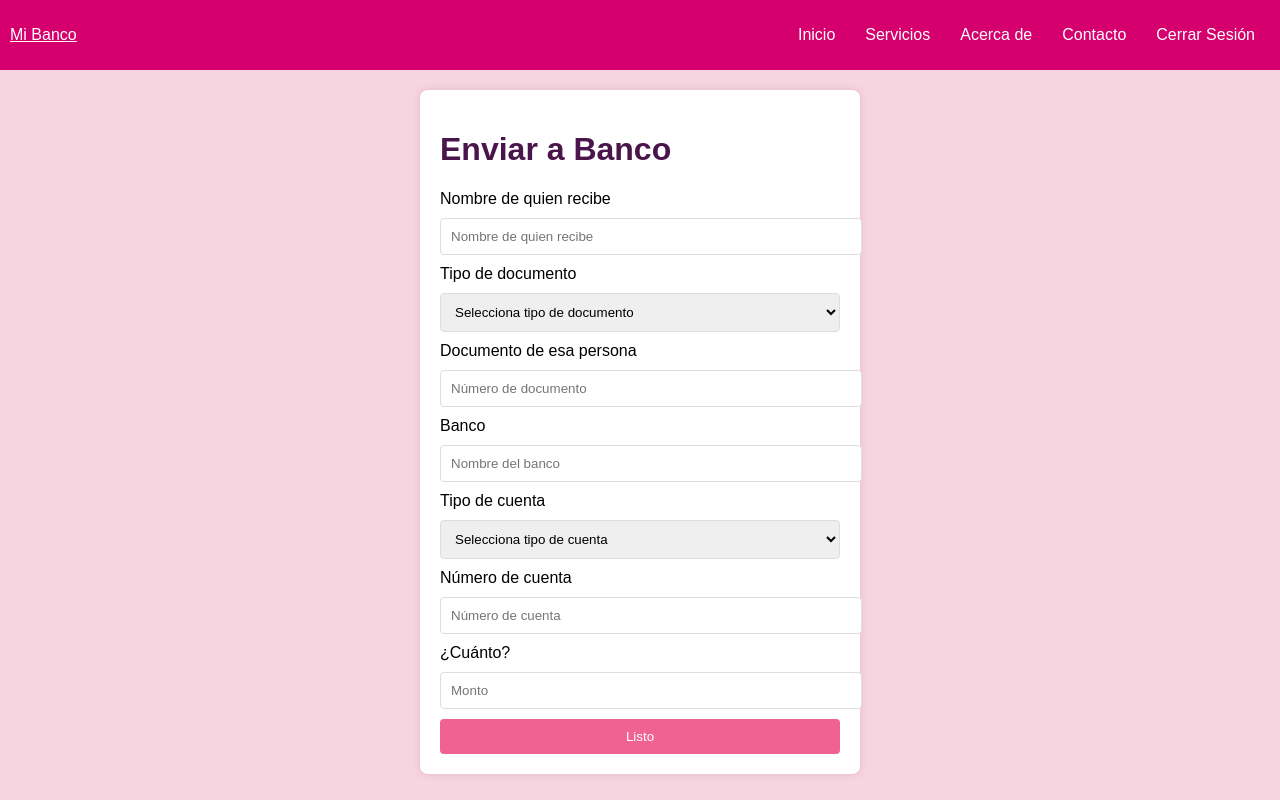
After one commit to omarckg/DigitalWalletProject, a Flask app: page /envio_banco in a window 1280 px wide. The commit adds this page. Run offline with Flask 3, Linux system fonts and the light colour scheme.

Commit message:
ultimos avances

```diff
--- a/app.py
+++ b/app.py
@@ -1,7 +1,8 @@
-from flask import Flask, render_template, request, redirect, url_for, session, jsonify
+from flask import Flask, render_template, request, redirect, url_for, session, jsonify, flash
 import bcrypt
 import os
 import mysql.connector
+from mysql.connector import Error
 
 app = Flask(__name__)
 
@@ -74,8 +75,113 @@ def login():
 @app.route('/dashboard')
 def dashboard():
 
+
     return render_template('index.html')
 
+@app.route('/envio_necli', methods=['GET', 'POST'])
+def envio_necli():
+    if request.method == 'POST':
+        telefono = request.form['telefono']
+        monto = request.form['monto']
+        mensaje = request.form['mensaje']
+
+        try:
+            # Conectar a la base de datos
+            conn = mysql.connector.connect(**db_config)
+            cursor = conn.cursor()
+
+            # Insertar en la tabla necli
+            cursor.execute("INSERT INTO necli (telefono, monto, mensaje) VALUES (%s, %s, %s)", (telefono, monto, mensaje))
+            conn.commit()
+
+            # Obtener el id del nuevo registro en necli
+            id_necli = cursor.lastrowid
+
+            # Guardar el id_necli en la sesión
+            session['id_necli'] = id_necli
+
+            flash('Envío registrado exitosamente', 'success')
+        except Error as e:
+            flash(f'Error al guardar los datos: {e}', 'danger')
+        finally:
+            if conn.is_connected():
+                cursor.close()
+                conn.close()
+
+        # Redirigir a la página principal después de registrar el envío
+        return redirect(url_for('dashboard'))  # Cambia 'home' por la función que maneja la página principal
+
+    return render_template('envio_necli.html')
+
+@app.route('/envio_banco', methods=['GET', 'POST'])
+def envio_banco():
+    if request.method == 'POST':
+        nombre_recibe = request.form['nombre_recibe']
+        tipo_documento = request.form['tipo_documento']
+        documento = request.form['documento']
+        banco = request.form['banco']
+        tipo_cuenta = request.form['tipo_cuenta']
+        numero_cuenta = request.form['numero_cuenta']
+        monto = request.form['monto']
+
+        try:
+            # Conectar a la base de datos
+            conn = mysql.connector.connect(**db_config)
+            cursor = conn.cursor()
+
+            # Insertar en la tabla correspondiente
+            cursor.execute("""
+                INSERT INTO envios_banco (nombre_recibe, tipo_documento, documento, banco, tipo_cuenta, numero_cuenta, monto)
+                VALUES (%s, %s, %s, %s, %s, %s, %s)
+            """, (nombre_recibe, tipo_documento, documento, banco, tipo_cuenta, numero_cuenta, monto))
+            conn.commit()
+
+            # Guardar el id_banco en la sesión
+            session['id_banco'] = cursor.lastrowid
+
+            flash('Envío a banco registrado exitosamente', 'success')
+        except Error as e:
+            flash(f'Error al guardar los datos: {e}', 'danger')
+        finally:
+            if conn.is_connected():
+                cursor.close()
+                conn.close()
+
+        return render_template('envio_banco.html')
+
+    return render_template('envio_banco.html')
+
+@app.route('/movimiento_finalizado')
+def movimiento_finalizado():
+    id_necli = session.get('id_necli')
+    id_banco = session.get('id_banco')
+
+    if id_necli and id_banco:
+        try:
+            # Conectar a la base de datos
+            conn = mysql.connector.connect(**db_config)
+            cursor = conn.cursor()
+
+            # Insertar en la tabla movimientos
+            cursor.execute("INSERT INTO movimientos (id_necli, id_banco) VALUES (%s, %s)", (id_necli, id_banco))
+            conn.commit()
+
+            flash('Movimiento registrado exitosamente', 'success')
+        except Error as e:
+            flash(f'Error al registrar el movimiento: {e}', 'danger')
+        finally:
+            if conn.is_connected():
+                cursor.close()
+                conn.close()
+
+        # Limpiar la sesión
+        session.pop('id_necli', None)
+        session.pop('id_banco', None)
+
+        return redirect(url_for('dashboard'))  # Redirigir a donde desees después de registrar
+    else:
+        flash('No se pudo registrar el movimiento', 'danger')
+        return redirect(url_for('dashboard'))
 
 @app.route('/recarga')
 def recarga():
@@ -93,7 +199,7 @@ def register():
         cedula = request.form['cedula']
         tipo_documento = request.form['tipo_documento']
         contraseña = request.form['contraseña']
-        tipo_cuenta = request.form['tipo_cuenta']  # Obtener el tipo de cuenta del formulario
+         # Obtener el tipo de cuenta del formulario
 
         # Encriptar la contraseña
         hashed_password = bcrypt.hashpw(contraseña.encode('utf-8'), bcrypt.gensalt())
@@ -103,22 +209,14 @@ def register():
         cursor = conn.cursor()
 
         # Insertar datos en la tabla cuenta
-        query_cuenta = """
-        INSERT INTO cuenta (saldo, tipo_cuenta)
-        VALUES (0, %s)  # Asignar saldo inicial de 0
-        """
-        cursor.execute(query_cuenta, (tipo_cuenta,))
-        conn.commit()
 
-        # Obtener el id de la cuenta recién creada
-        id_cuenta = cursor.lastrowid
 
         # Insertar datos en la tabla clientes
         query_cliente = """
-        INSERT INTO clientes (nombre, telefono, cedula, tipo_documento, contraseña, id_cuenta)
-        VALUES (%s, %s, %s, %s, %s, %s)
+        INSERT INTO clientes (nombre, telefono, cedula, tipo_documento, contraseña)
+        VALUES (%s, %s, %s, %s, %s)
         """
-        cursor.execute(query_cliente, (nombre, telefono, cedula, tipo_documento, hashed_password, id_cuenta))
+        cursor.execute(query_cliente, (nombre, telefono, cedula, tipo_documento, hashed_password))
         conn.commit()
 
         cursor.close()
--- /dev/null
+++ b/templates/Envio_banco.html
@@ -0,0 +1,135 @@
+<!DOCTYPE html>
+<html lang="es">
+<head>
+    <meta charset="UTF-8">
+    <meta name="viewport" content="width=device-width, initial-scale=1.0">
+    <title>Enviar a Banco</title>
+    <style>
+        body {
+            font-family: Arial, sans-serif;
+            background-color: #f8f8f8;
+            margin: 0;
+            padding: 0;
+        }
+        .navbar {
+            background-color: #4a154b;
+            color: white;
+            padding: 10px;
+            text-align: center;
+        }
+        .container {
+            max-width: 400px;
+            margin: 20px auto;
+            background-color: #fff;
+            padding: 20px;
+            border-radius: 8px;
+            box-shadow: 0 0 10px rgba(0, 0, 0, 0.1);
+        }
+        h1 {
+            color: #4a154b;
+        }
+        input[type="text"], input[type="number"], select {
+            width: 100%;
+            padding: 10px;
+            margin: 10px 0;
+            border: 1px solid #ddd;
+            border-radius: 4px;
+        }
+        .button {
+            background-color: #f06292;
+            color: white;
+            padding: 10px;
+            border: none;
+            border-radius: 4px;
+            cursor: pointer;
+            width: 100%;
+        }
+        .button:hover {
+            background-color: #e91e63;
+        }
+        .info {
+            color: #888;
+            font-size: 14px;
+        }body {
+            background-color: #f8d3e0;
+            font-family: Arial, sans-serif;
+            margin: 0;
+        }
+        .navbar {
+            background-color: #d5006d;
+            color: white;
+            padding: 10px;
+        }
+        .navbar-container {
+            display: flex;
+            justify-content: space-between;
+            align-items: center;
+        }
+        .navbar-menu {
+            list-style: none;
+            display: flex;
+        }
+        .navbar-menu li {
+            margin: 0 15px;
+        }
+        .navbar-menu a {
+            color: white;
+            text-decoration: none;
+        }
+        .container {
+            padding: 20px;
+        }
+    </style>
+</head>
+<body>
+    <nav class="navbar">
+        <div class="navbar-container">
+            <a href="/dashboard" class="navbar-logo" style="color: white;">Mi Banco</a>
+            <ul class="navbar-menu">
+                <li><a href="#home">Inicio</a></li>
+                <li><a href="#services">Servicios</a></li>
+                <li><a href="#about">Acerca de</a></li>
+                <li><a href="#contact">Contacto</a></li>
+                <li><a href="/logout" style="color: white;">Cerrar Sesión</a></li>
+            </ul>
+        </div>
+    </nav>
+    <div class="container">
+        <h1>Enviar a Banco</h1>
+        <form method="POST" action="/envio_banco">
+            <label for="nombre_recibe">Nombre de quien recibe</label>
+            <input type="text" id="nombre_recibe" name="nombre_recibe" placeholder="Nombre de quien recibe" required>
+
+            <label for="tipo_documento">Tipo de documento</label>
+            <select id="tipo_documento" name="tipo_documento" required>
+                <option value="" disabled selected>Selecciona tipo de documento</option>
+                <option value="CC">Cédula de Ciudadanía</option>
+                <option value="TI">Tarjeta de Identidad</option>
+                <option value="CE">Cédula de Extranjería</option>
+                <option value="PAS">Pasaporte</option>
+            </select>
+
+            <label for="documento">Documento de esa persona</label>
+            <input type="text" id="documento" name="documento" placeholder="Número de documento" required>
+
+            <label for="banco">Banco</label>
+            <input type="text" id="banco" name="banco" placeholder="Nombre del banco" required>
+
+            <label for="tipo_cuenta">Tipo de cuenta</label>
+            <select id="tipo_cuenta" name="tipo_cuenta" required>
+                <option value="" disabled selected>Selecciona tipo de cuenta</option>
+                <option value="Ahorros">Ahorros</option>
+                <option value="Corriente">Corriente</option>
+            </select>
+
+            <label for="numero_cuenta">Número de cuenta</label>
+            <input type="text" id="numero_cuenta" name="numero_cuenta" placeholder="Número de cuenta" required>
+
+            <label for="monto">¿Cuánto?</label>
+            <input type="number" id="monto" name="monto" placeholder="Monto" required>
+
+            <button type="submit" class="button">Listo</button>
+        </form>
+    </div>
+</body>
+</html>
--- a/templates/index.html
+++ b/templates/index.html
@@ -165,8 +165,8 @@
         <div class="modal-content">
             <span class="close" onclick="closeModal('sendModal')">&times;</span>
             <h2>Opciones para enviar</h2>
-            <button class="button" onclick="sendVia('Nequi')" style="margin-bottom: 10px;">Necli - Número de cel</button>
-            <button class="button" onclick="sendVia('Bancos')">Bancos - Número de cuenta a bancos</button>
+            <button class="button" onclick="window.location.href='/envio_necli'" style="margin-bottom: 10px;">Necli - Número de cel</button>
+            <button class="button" onclick="window.location.href='/envio_banco'">Bancos - Número de cuenta a bancos</button>
         </div>
     </div>
 
--- a/templates/register.html
+++ b/templates/register.html
@@ -70,11 +70,6 @@
                 <option value="CE">Cédula de Extranjería</option>
                 <option value="PAS">Pasaporte</option>
             </select>
-            <select name="tipo_cuenta" required>
-                <option value="" disabled selected>Tipo de cuenta</option>
-                <option value="corriente">Corriente</option>
-                <option value="ahorros">Ahorros</option>
-            </select>
             <input type="password" placeholder="Contraseña" name="contraseña" required>
             <button type="submit">Registrarse</button>
         </form>
```
Also changed, not shown: templates/Envio_necli.html (added, +130 -0 lines).
